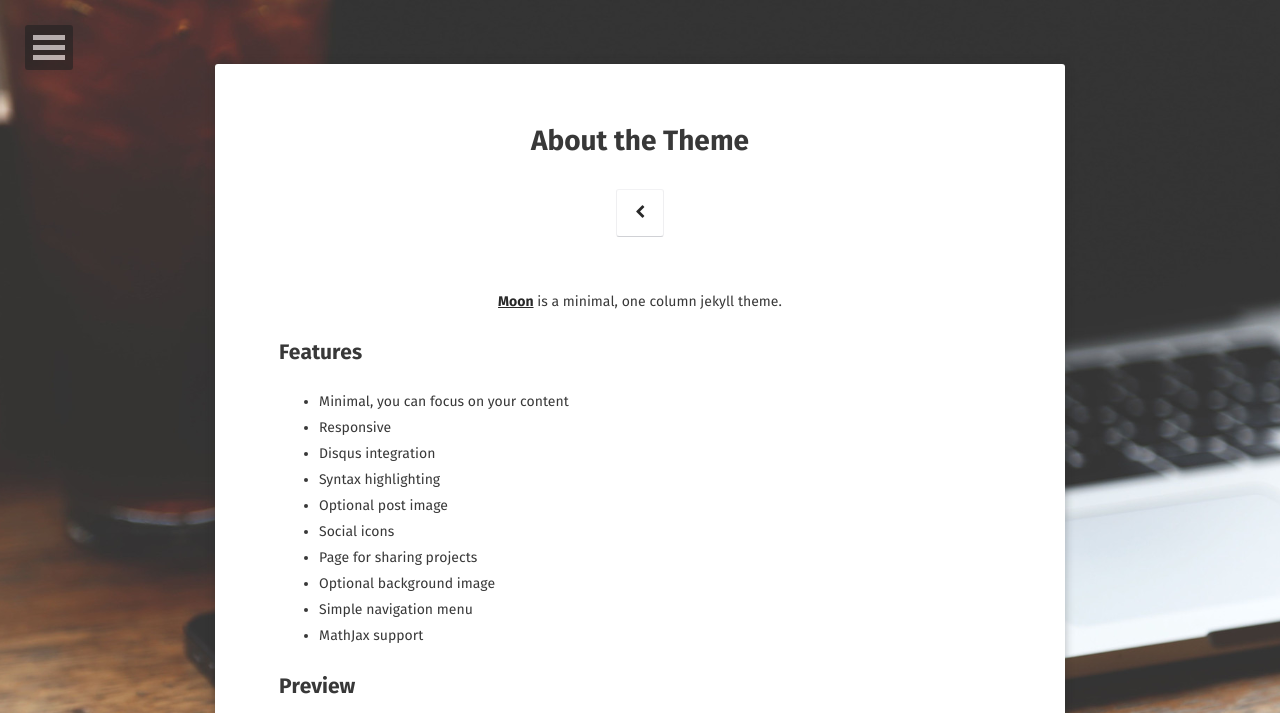
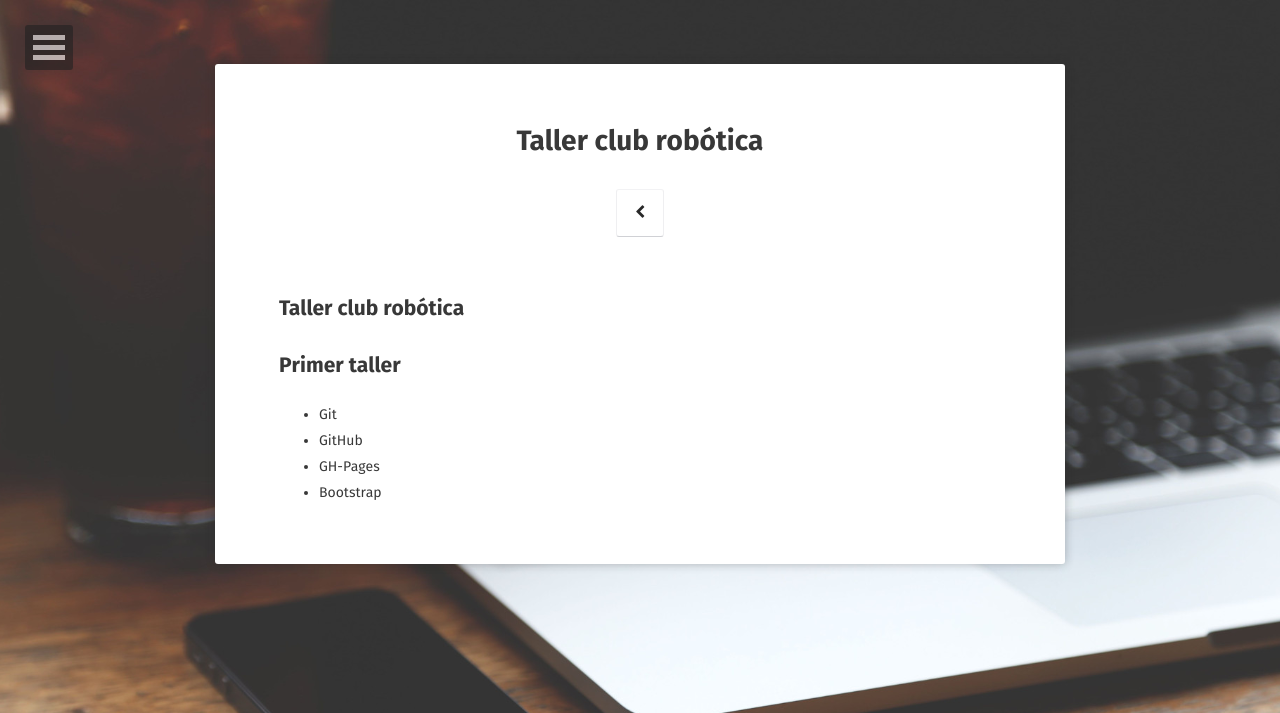
Before and after one commit to Makova/Taller-club-robotica, a Jekyll site: the page built from about/index.md, in a window 1280 px wide. Shown: the top 713 px of the page. Built offline with Jekyll 4.4.1, drawn with Linux system fonts in a browser that asks for light colours; some web fonts are replaced; some of the changed text lies outside the part shown; grey boxes are pictures that could not be loaded.

Commit message:
nuevo index

```diff
--- a/about/index.md
+++ b/about/index.md
@@ -1,37 +1,15 @@
 ---
 layout: page
-title: About the Theme
-tags: [about, Jekyll, theme, moon]
-date: 2016-03-21
+title: Taller club robótica
+tags: [about]
+date: 2017-10-28
 comments: false
 ---
 
-<center><a href="http://taylantatli.github.io/Moon"><b>Moon</b></a> is a minimal, one column jekyll theme.</center>
+## Taller club robótica
 
-## Features
-* Minimal, you can focus on your content
-* Responsive
-* Disqus integration
-* Syntax highlighting
-* Optional post image
-* Social icons
-* Page for sharing projects
-* Optional background image
-* Simple navigation menu
-* MathJax support
-
-## Preview
-
-{% capture images %}
-    https://cloud.githubusercontent.com/assets/754514/14509720/61c61058-01d6-11e6-93ab-0918515ecd56.png
-    https://cloud.githubusercontent.com/assets/754514/14509716/61ac6c8e-01d6-11e6-879f-8308883de790.png
-{% endcapture %}
-{% include gallery images=images caption="Screenshots of Moon Theme" cols=2 %}
-
-See a [live version of Moon](http://taylantatli.github.io/Moon) hosted on GitHub.
-
-## Getting Started
-
-To learn how to install and use this theme check out the [Setup Guide](http://taylantatli.me/Moon/moon-theme/) for more information.
-
-[Install Moon](https://github.com/TaylanTatli/Moon){: .btn}
+## Primer taller
+* Git
+* GitHub
+* GH-Pages
+* Bootstrap
```
